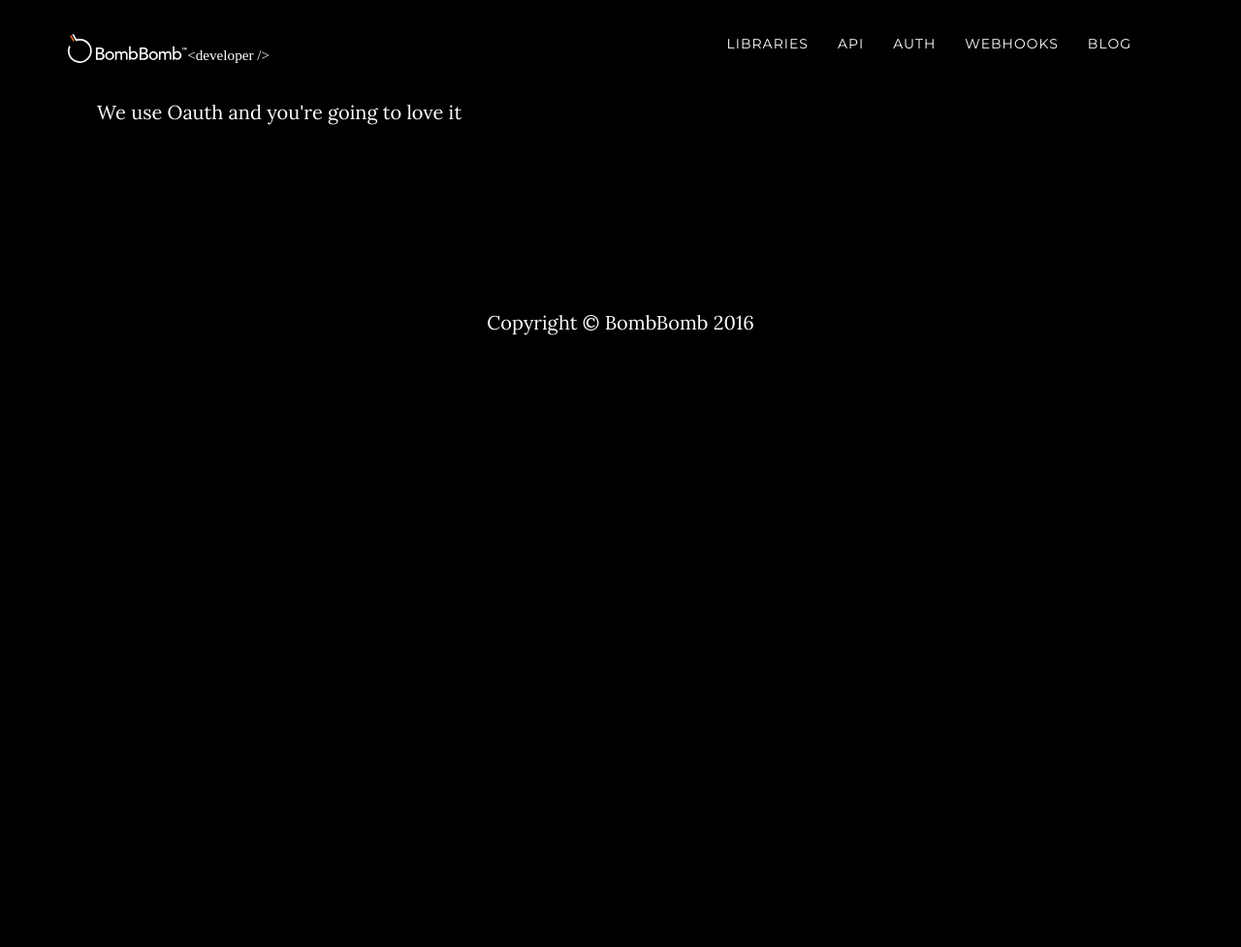
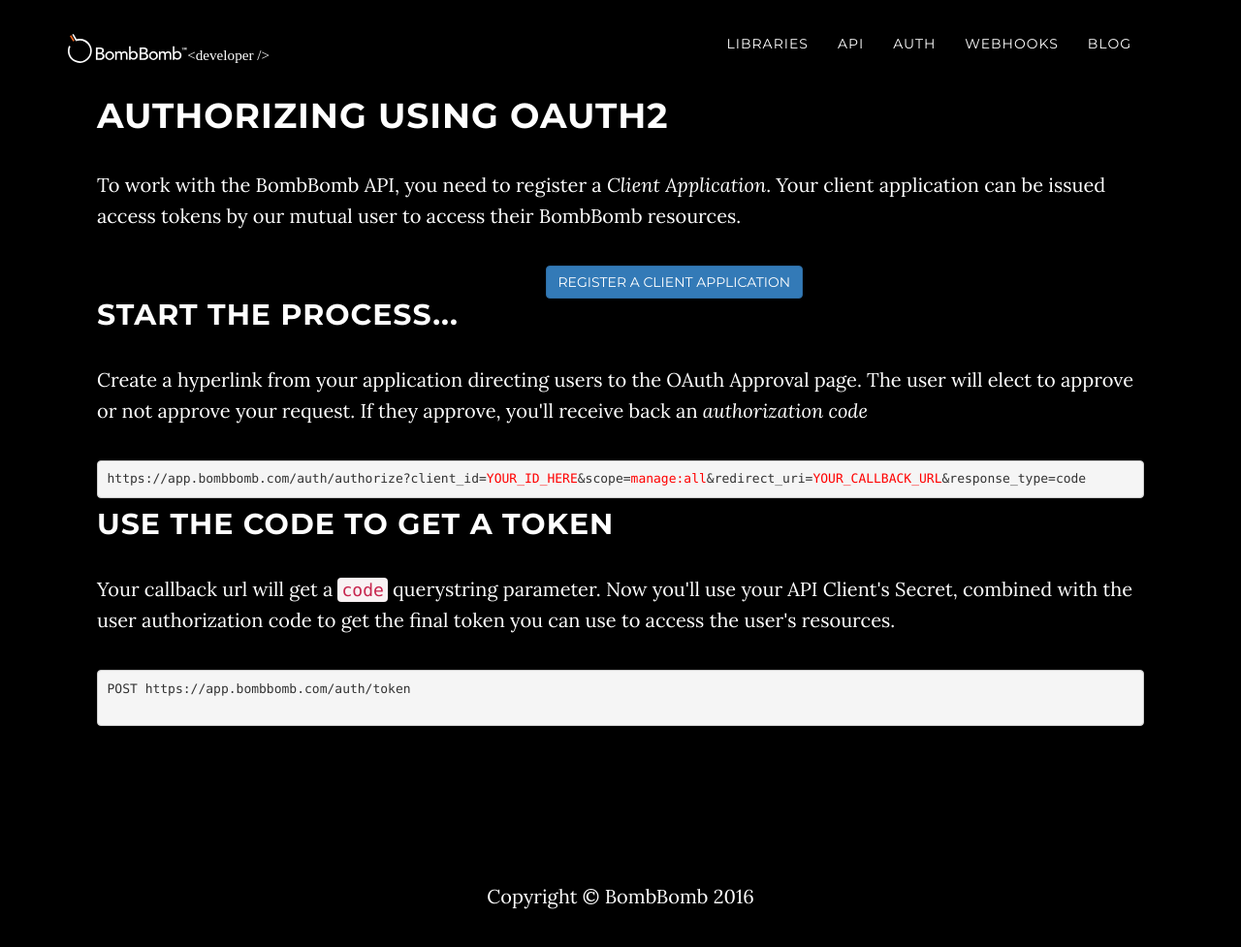
Before and after one commit to bombbomb/developer.bombbomb.com, a Jekyll site: the page built from auth/index.html, in a window 1280 px wide and 991 px high. Shown: the top 977 px of the window at 97% size. Built offline with Jekyll 4.4.1, drawn with Linux system fonts in a browser that asks for light colours.

Commit message:
some touchup

```diff
--- a/api/index.html
+++ b/api/index.html
@@ -43,7 +43,7 @@
             if (url && url.length > 1) {
                 url = decodeURIComponent(url[1]);
             } else {
-                url = 'https://local.api.bombbomb.com/v2/spec';
+                url = 'https://api.bombbomb.com/v2/spec';
             }
 
             window.swaggerUi = new SwaggerUi({
--- a/auth/index.html
+++ b/auth/index.html
@@ -2,5 +2,47 @@
 layout: standardPage
 ---
 
+<div class="row">
+    <div class="col-lg-12">
 
-<p>We use Oauth and you're going to love it</p>
+        <h1>Authorizing using OAuth2</h1>
+        <p>
+            To work with the BombBomb API, you need to register a <em>Client Application</em>.
+            Your client application can be issued access tokens by our mutual user to access their BombBomb resources.
+        </p>
+
+
+    </div>
+</div>
+<div class="row">
+    <div class="col-lg-2 col-lg-offset-5">
+
+        <a href="/api/#!/Utilities/CreateOAuthClient" class="btn btn-primary">Register a Client Application</a>
+
+
+    </div>
+</div>
+<div class="row">
+    <div class="col-lg-12">
+
+        <h2>Start the Process...</h2>
+        <p>Create a hyperlink from your application directing users to the OAuth Approval page. The user will elect to
+            approve or not approve your request. If they approve, you'll receive back an <em>authorization code</em></p>
+
+        <pre>https://app.bombbomb.com/auth/authorize?client_id=<span style="color:red;">YOUR_ID_HERE</span>&scope=<span style="color:red;">manage:all</span>&redirect_uri=<span style="color:red;">YOUR_CALLBACK_URL</span>&response_type=code</pre>
+
+    </div>
+</div>
+
+<div class="row">
+    <div class="col-lg-12">
+
+        <h2>Use the code to get a token</h2>
+        <p>Your callback url will get a <code>code</code> querystring parameter. Now you'll use your API Client's Secret, combined with the user authorization code to get the final token you can use to access the user's resources.</p>
+
+        <pre>POST https://app.bombbomb.com/auth/token
+
+</pre>
+
+    </div>
+</div>
```
Also changed, not shown: 1 other file.
